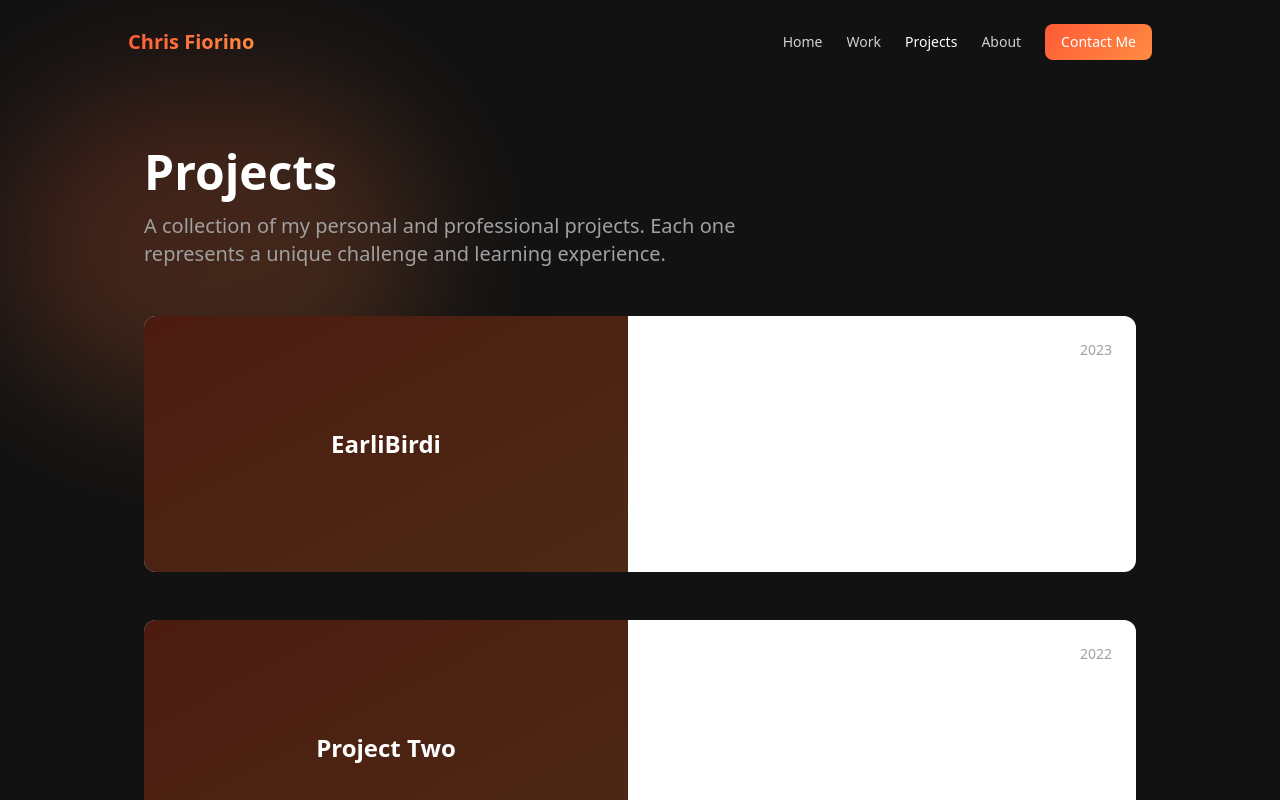
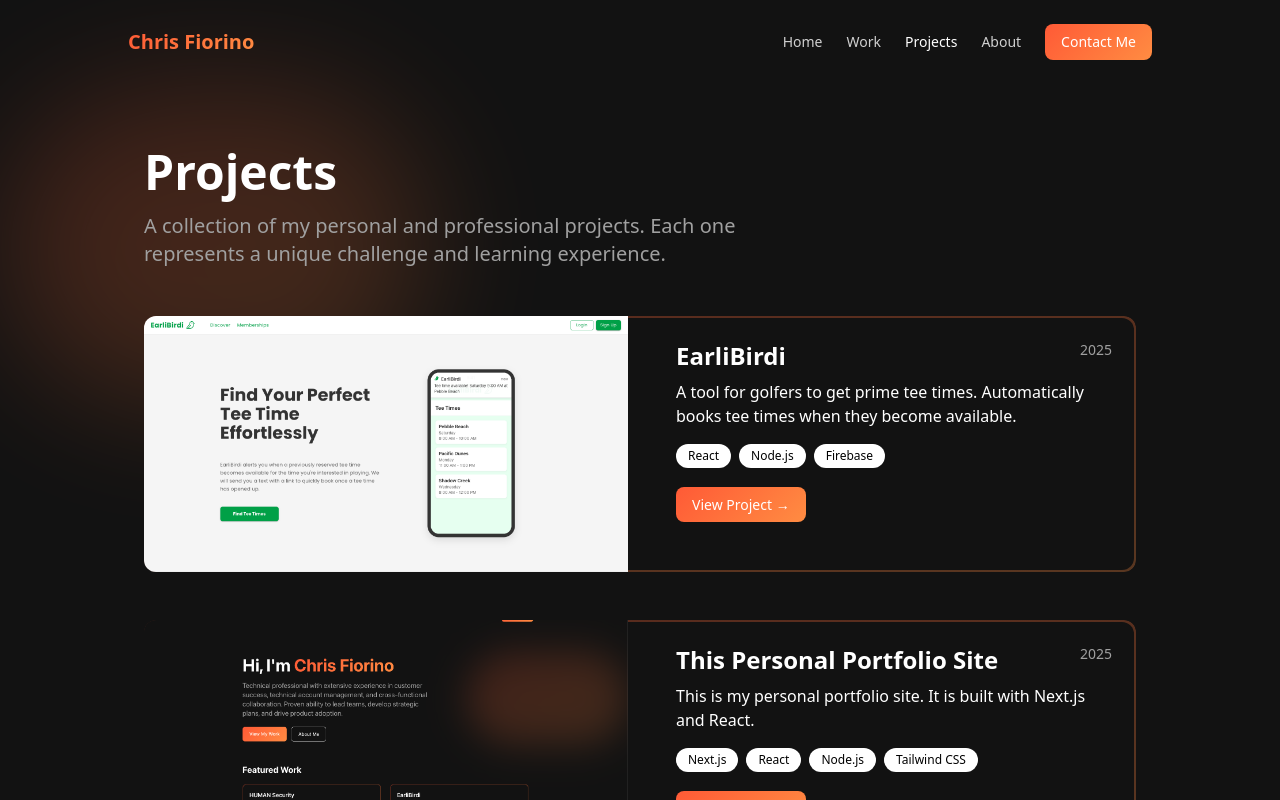
Before and after one commit to chrisfio/portfolio-website, a Next.js app: page /projects in a window 1280 px wide. Shown: the top 800 px of the page. Built offline with nearby package versions, Linux system fonts and the light colour scheme.

Commit message:
added images, updated button styling

```diff
--- a/src/app/projects/page.tsx
+++ b/src/app/projects/page.tsx
@@ -8,20 +8,20 @@ export default function Projects() {
       id: "earlibirdi",
       title: "EarliBirdi",
       description: "A tool for golfers to get prime tee times. Automatically books tee times when they become available.",
-      tags: ["Next.js", "React", "Node.js", "Tailwind CSS"],
+      tags: ["React", "Node.js", "Firebase"],
       link: "https://earlibirdi.com",
-      imageUrl: "/placeholder-project.jpg", // Add a placeholder image to your public folder
-      year: "2023"
+      imageUrl: "/earlibirdi.png", // Add a placeholder image to your public folder
+      year: "2025"
     },
     // Add more projects as needed
     {
-      id: "project-2",
-      title: "Project Two",
-      description: "A placeholder for your next amazing project.",
-      tags: ["React", "TypeScript", "Firebase"],
-      link: "#",
-      imageUrl: "/placeholder-project.jpg",
-      year: "2022"
+      id: "portfolio-site",
+      title: "This Personal Portfolio Site",
+      description: "This is my personal portfolio site. It is built with Next.js and React.",
+      tags: ["Next.js", "React", "Node.js", "Tailwind CSS"],
+      link: "https://chrisfiorino.com",
+      imageUrl: "/portfolio-site.png",
+      year: "2025"
     },
   ];
 
@@ -38,13 +38,21 @@ export default function Projects() {
 
         <div className="grid grid-cols-1 gap-12">
           {projects.map((project) => (
-            <div key={project.id} className="bg-white bg-opacity-5 rounded-xl overflow-hidden hover:bg-opacity-10 transition-all">
+            <div key={project.id} className="relative rounded-xl overflow-hidden group">
+              {/* Gradient border effect */}
+              <div className="absolute inset-0 rounded-xl bg-gradient-to-br from-[#ff5a36] to-[#ff8c42] opacity-30 group-hover:opacity-40 transition-opacity"></div>
+              <div className="absolute inset-[2px] rounded-xl bg-[#121212]"></div>
+              <div className="relative">
                 <div className="grid grid-cols-1 md:grid-cols-2 gap-6">
-                <div className="h-64 bg-black bg-opacity-50 relative">
-                  {/* Project image or placeholder */}
-                  <div className="absolute inset-0 flex items-center justify-center text-2xl font-bold text-white bg-gradient-to-br from-[#ff5a36]/30 to-[#ff8c42]/30">
-                    {project.title}
-                  </div>
+                  <div className="h-64 relative overflow-hidden">
+                    {/* Project image */}
+                    <Image
+                      src={project.imageUrl}
+                      alt={project.title}
+                      fill
+                      className="object-cover"
+                      sizes="(max-width: 768px) 100vw, 50vw"
+                    />
                   </div>
                   <div className="p-6">
                     <div className="flex justify-between items-start mb-2">
@@ -54,7 +62,7 @@ export default function Projects() {
                     <p className="mb-4">{project.description}</p>
                     <div className="flex flex-wrap gap-2 mb-6">
                       {project.tags.map((tag) => (
-                      <span key={tag} className="px-3 py-1 bg-white bg-opacity-10 rounded-full text-xs">
+                        <span key={tag} className="px-3 py-1 bg-white bg-opacity-80 rounded-full text-xs text-black">
                           {tag}
                         </span>
                       ))}
@@ -63,10 +71,11 @@ export default function Projects() {
                       href={project.link}
                       target="_blank"
                       rel="noopener noreferrer"
-                    className="inline-block px-4 py-2 rounded-lg bg-white bg-opacity-10 hover:bg-opacity-20 transition-all text-sm"
+                      className="px-4 py-2 rounded-lg gradient-bg text-white font-medium hover:opacity-90 transition-all text-sm"
                     >
                       View Project →
                     </Link>
+                  </div>
                 </div>
               </div>
             </div>
```
Also changed, not shown: public/earlibirdi.png (added), public/portfolio-site.png (added). Lines whose indentation alone changed are shown as unchanged.
